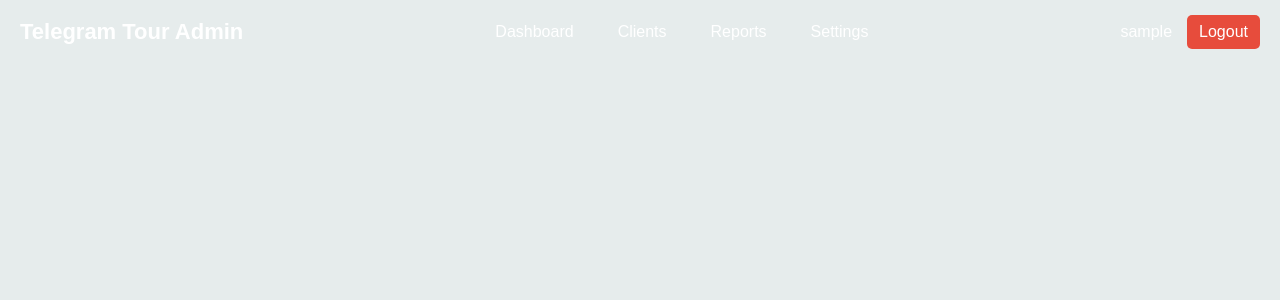
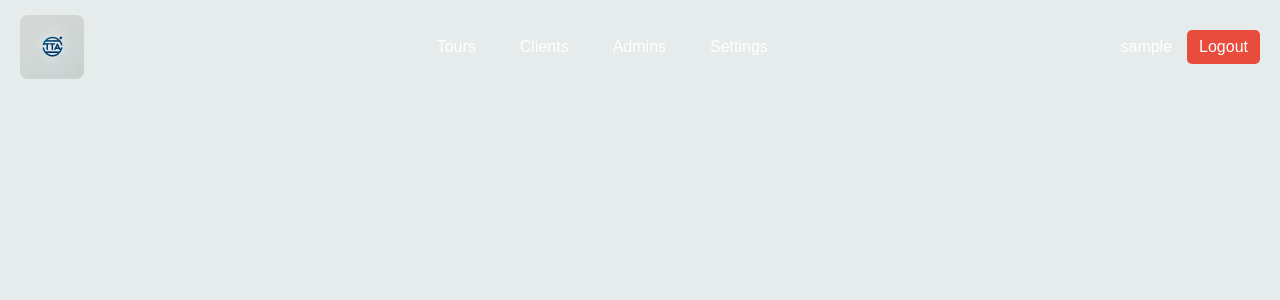
Before and after one commit to CAPGAGA/tour-telegram-bot, a FastAPI app: template crm/templates/tour_admin.html in a window 1280 px wide. Shown: the top 300 px of the page. Run offline with FastAPI, Linux system fonts and the light colour scheme; the template is opened without the code that fills it: most values are stand-ins (such as "Sample title", 1, 10 or a date in 2020); parts of the project's set-up code (start-up, migrations or seed data) failed here and were passed over.

Commit message:
These changes implement a logo image in the navbar, replacing the text "Telegram Tour Admin", and update the navbar menu items.
**crm/static/css/navbar.css:** Styles are added to display the logo image correctly within the navbar.

* `height: 4rem;`: Sets a fixed height for the logo container.
* `border-radius: 0.5rem;`: Rounds the corners of the logo container.
* `overflow: hidden;`: Prevents the image from overflowing the container if it's larger than the container.
* `.navbar-logo img { height: 100%; width: 100%; }`:  Ensures the image fills the entire container, maintaining its aspect ratio while scaling.

**crm/templates/modules/navbar.html:** The navbar HTML is modified to include the logo image.

* The text link `Telegram Tour Admin` is replaced with an image tag: `<img src="{{ url_for('static', path='logo/main.webp') }}">`
* This uses Flask's `url_for` function to generate the correct path to the `main.webp` image within the `static/logo` directory.
* The navbar menu items are also updated:
    * "Dashboard" is replaced with "Tours".
    * "Reports" is replaced with "Admins".

**crm/static/logo/main.webp:** This line indicates a new file, `main.webp`, has been added to the `static/logo` directory. This is the image file being used for the logo.

In summary, these changes enhance the navbar's visual appeal by incorporating a logo and update the navigation options to better reflect the application's functionality.

```diff
--- a/crm/static/css/navbar.css
+++ b/crm/static/css/navbar.css
@@ -19,6 +19,14 @@
     font-weight: bold;
     color: white;
     text-decoration: none;
+    height: 4rem;
+    border-radius: 0.5rem;
+    overflow: hidden;
+}
+
+.navbar-logo img {
+    height: 100%;
+    width: 100%;
 }
 
 .navbar-menu {
--- a/crm/templates/modules/navbar.html
+++ b/crm/templates/modules/navbar.html
@@ -1,10 +1,12 @@
 <nav class="navbar">
     <div class="navbar-container">
-        <a href="/" class="navbar-logo">Telegram Tour Admin</a>
+        <a href="/" class="navbar-logo">
+            <img src="{{ url_for('static', path='logo/main.webp') }}">
+        </a>
         <ul class="navbar-menu">
-            <li><button>Dashboard</button></li>
+            <li><button>Tours</button></li>
             <li><button>Clients</button></li>
-            <li><button>Reports</button></li>
+            <li><button>Admins</button></li>
             <li><button>Settings</button></li>
         </ul>
         <div class="navbar-user">
```
Also changed, not shown: crm/static/logo/main.webp (added).
